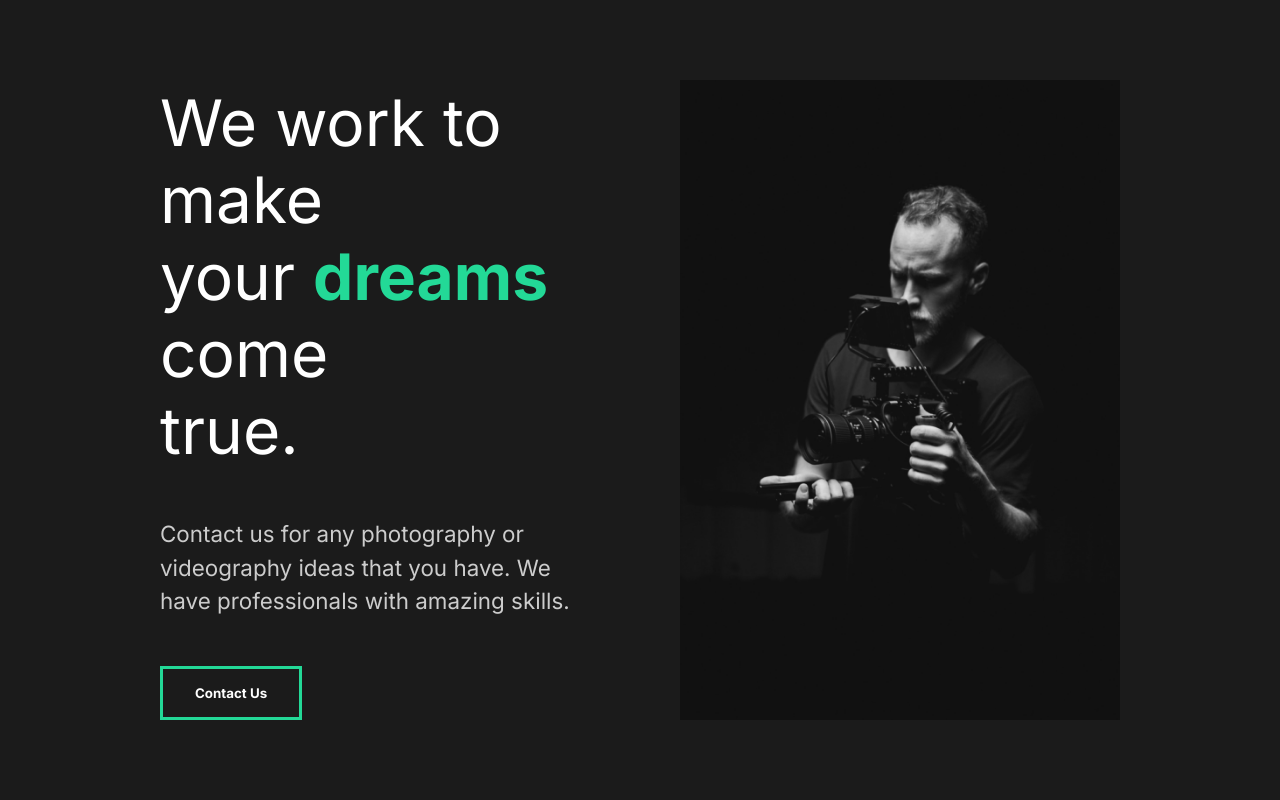
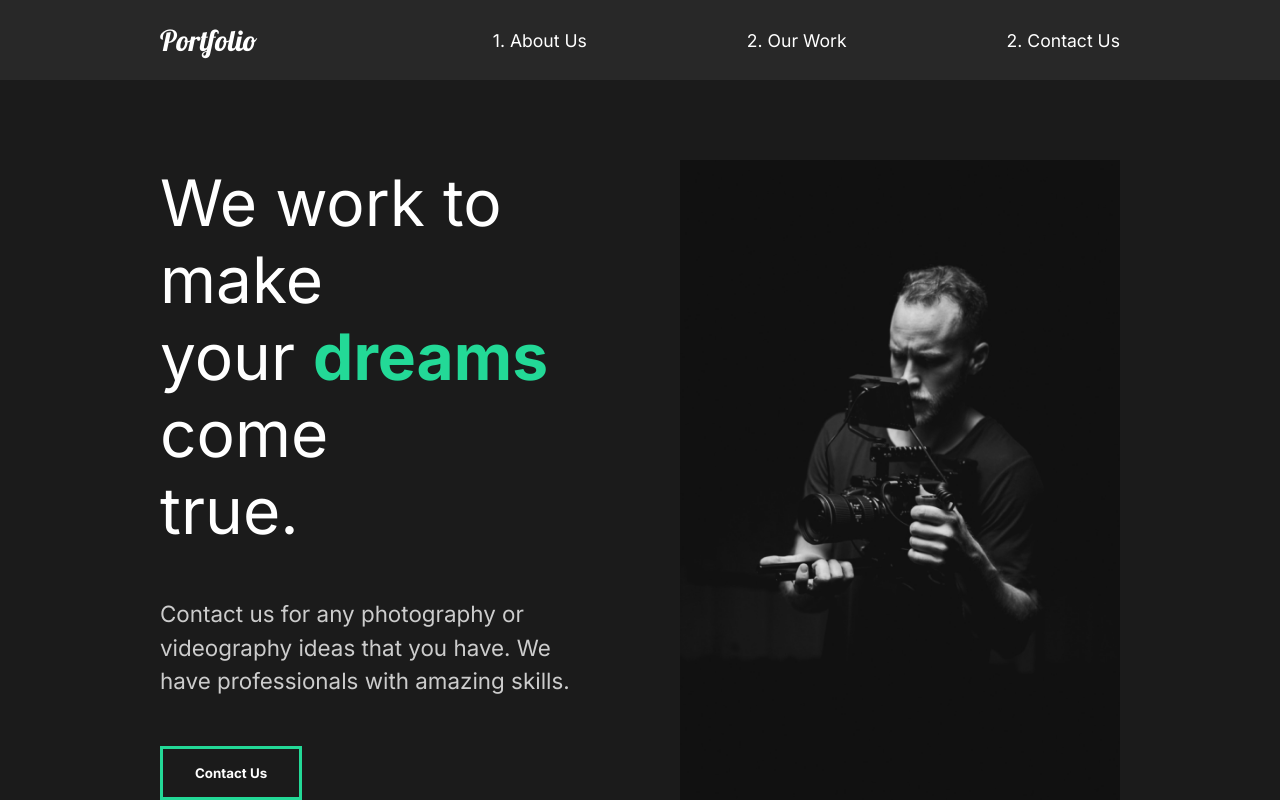
Before and after one commit to hakan-art/capture, a React (Create React App) app: page / in a window 1280 px wide. Shown: the top 800 px of the page. Built offline with nearby package versions, Linux system fonts and the light colour scheme.

Commit message:
9. Navigation

```diff
--- a/src/App.js
+++ b/src/App.js
@@ -1,5 +1,6 @@
 //Import Pages
 import GlobalStyle from './components/GlobalStyle';
+import Nav from './components/Nav';
 import AboutUs from './pages/AboutUs'
 //Global Style
 
@@ -8,6 +9,7 @@
   return (
     <div className="App">
       <GlobalStyle />
+      <Nav />
       <AboutUs />
     </div>
   );
--- /dev/null
+++ b/src/components/Nav.js
@@ -0,0 +1,47 @@
+import styled from 'styled-components';
+
+const Nav = () => {
+    return (
+        <SyledNav>
+            <h1>
+                <a id="logo" href="#">Portfolio</a>
+            </h1>
+            <ul>
+                <li><a href="#">1. About Us</a></li>
+                <li><a href="#">2. Our Work</a></li>
+                <li><a href="#">2. Contact Us</a></li>
+            </ul>
+        </SyledNav>
+    );
+};
+
+const SyledNav = styled.nav`
+min-height: 10vh;
+display: flex;
+margin: auto;
+justify-content: space-between;
+align-items: center;
+padding: 1rem 10rem;
+background: #282828;
+a{
+    color: white;
+    text-decoration: none;
+}
+ul{
+    display: flex;
+    list-style: none;
+}
+li{
+    padding-left: 10rem;
+    position: relative;
+}
+#logo{
+    font-size: 1.8rem;
+    font-family: 'Lobster', cursive;
+    font-weight:  lighter;
+}
+`;
+
+
+
+export default Nav;
```
Also changed, not shown: 1 other file (tests, documents, lock files or other folders).
